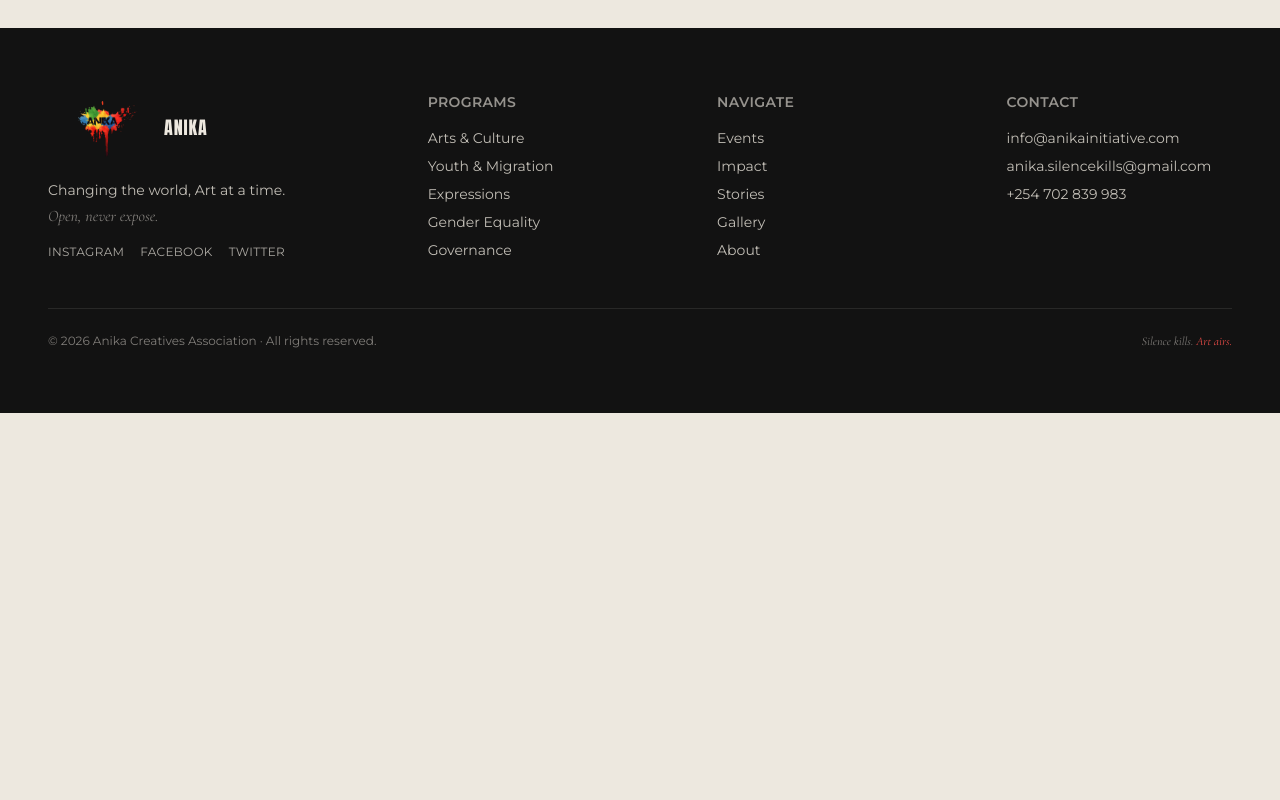
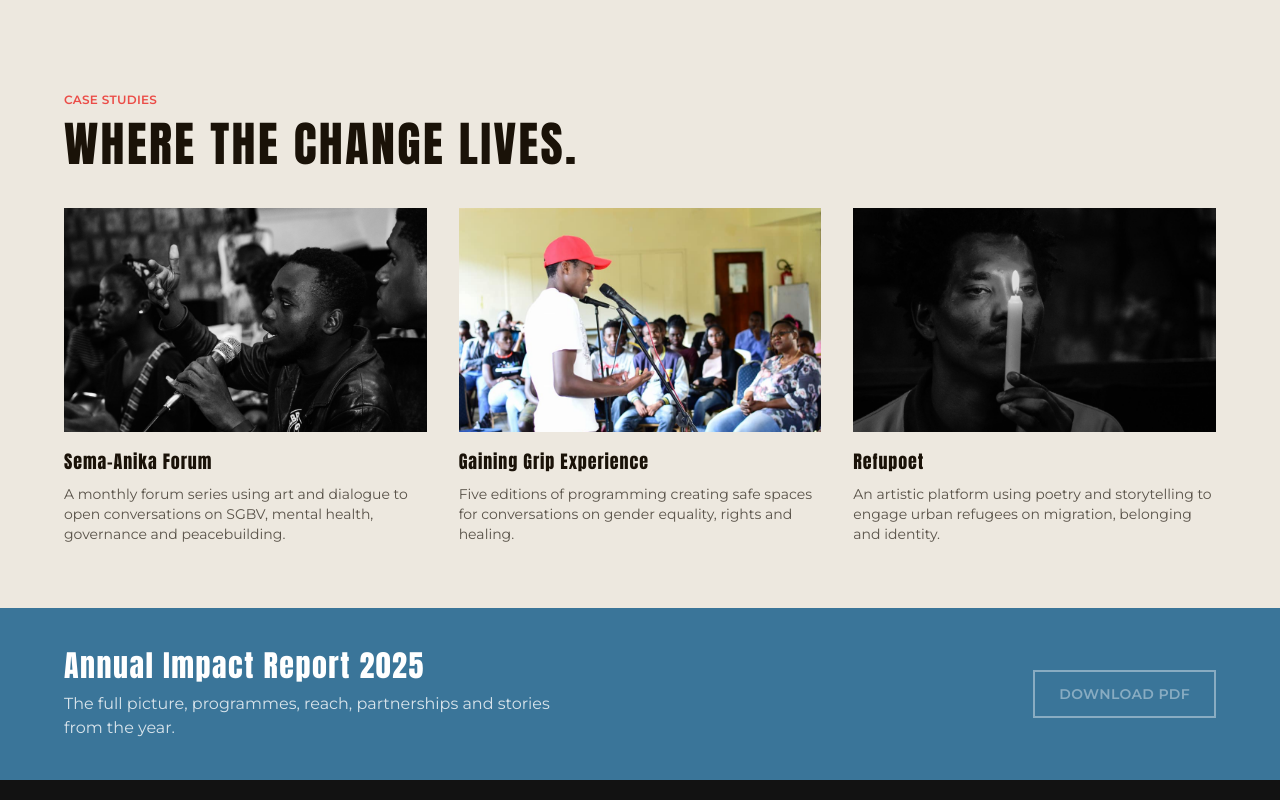
Before and after one commit to Jkosencha/Anika-Initiative, a React (Vite) app: page /impact in a window 1280 px wide. Shown: the part 760-1560 px from the top of the page. Before the commit the page ends 1173 px from the top, so only its background shows below. Built offline with nearby package versions, Linux system fonts and the light colour scheme.

Commit message:
feat: Added Impact case studies and report banner components

```diff
--- /dev/null
+++ b/src/components/impact/CaseStudies.jsx
@@ -0,0 +1,32 @@
+import React from 'react'
+
+export default function CaseStudies({ caseStudies}) {
+  return (
+    <section className='bg-cream px-6 md:px-16 py-16'>
+        <p className='text-coral text-xs uppercase tracking-wide font-semibold mb-3'>
+            Case Studies
+        </p>
+        <h2 className='font-display text-4xl md:text-5xl text-ink mb-10'>
+            WHERE THE CHANGE LIVES.
+        </h2>
+
+        <div className='grid md:grid-cols-3 gap-8'>
+            {caseStudies.map((study) => (
+                <div key={study.id}>
+                    <img
+                        src={study.image}
+                        alt={study.title}
+                        className='w-full h-56 object-cover mb-4'
+                    />
+                    <h3 className='font-display text-lg text-ink mb-2'>
+                        {study.title}
+                    </h3>
+                    <p className='text-sm text-ink/70'>
+                        {study.description}
+                    </p>
+                </div>
+            ))}
+        </div>
+    </section>
+  )
+}
--- /dev/null
+++ b/src/components/impact/ReportBanner.jsx
@@ -0,0 +1,38 @@
+import React from 'react'
+
+export default function ReportBanner() {
+    const hasReport = false; //change to true once report PDF is sent
+    const reportUrl = '/documents/annual-impact-report.pdf'; //report link placeholder
+  return (
+    <section className='bg-anika-blue text-white px-6 md:px-16 py-10'>
+        <div className='flex flex-col md:flex-row md:items-center md:justify-between gap-6'>
+            <div>
+                <h3 className='font-display text-2xl md:text-3xl mb-2'>
+                    Annual Impact Report 2025
+                </h3>
+                <p className='text-white/80 max-w-lg'>
+                    The full picture, programmes, reach, partnerships and stories from the year.
+                </p>
+            </div>
+
+            {hasReport ? (
+                <a
+                    href={reportUrl}
+                    download
+                    className='inline-block border-2 border-white px-6 py-3 uppercase text-sm font-semibold tracking-wide hover:bg-white hover:text-anika-blue transition-colors duration-200 whitespace-nowrap'
+                    >
+                   Download PDF
+                </a>
+            ) : (
+                <button
+                    disabled
+                    title='Report coming soon'
+                    className='inline-block border-2 border-white/40 text-white/40 px-6 py-3 uppercase text-sm font-semibold tracking-wide cursor-not-allowed whitespace-nowrap'
+                >
+                    Download PDF
+                </button>
+            )}
+        </div>
+    </section>
+  )
+}
--- a/src/data/impact.js
+++ b/src/data/impact.js
@@ -20,7 +20,7 @@ export const caseStudies = [
     id: 'gaining-grip',
     title: 'Gaining Grip Experience',
     description: 'Five editions of programming creating safe spaces for conversations on gender equality, rights and healing.',
-    image: '/image7.jpg'
+    image: '/slim.jpg'
     },
   {
     id: 'refupoet',
--- a/src/pages/Impact.jsx
+++ b/src/pages/Impact.jsx
@@ -1,13 +1,17 @@
 import React from 'react'
 import ImpactHeader from '../components/impact/ImpactHeader'
 import ImpactStats from '../components/impact/ImpactStats'
-import { impactStats } from '../data/impact'
+import { caseStudies, impactStats } from '../data/impact'
+import CaseStudies from '../components/impact/CaseStudies'
+import ReportBanner from '../components/impact/ReportBanner'
 
 export default function Impact() {
   return (
     <>
      <ImpactHeader />
      <ImpactStats stats={impactStats} />
+     <CaseStudies caseStudies={caseStudies} />
+     <ReportBanner />
     </>
   )
 }
```
